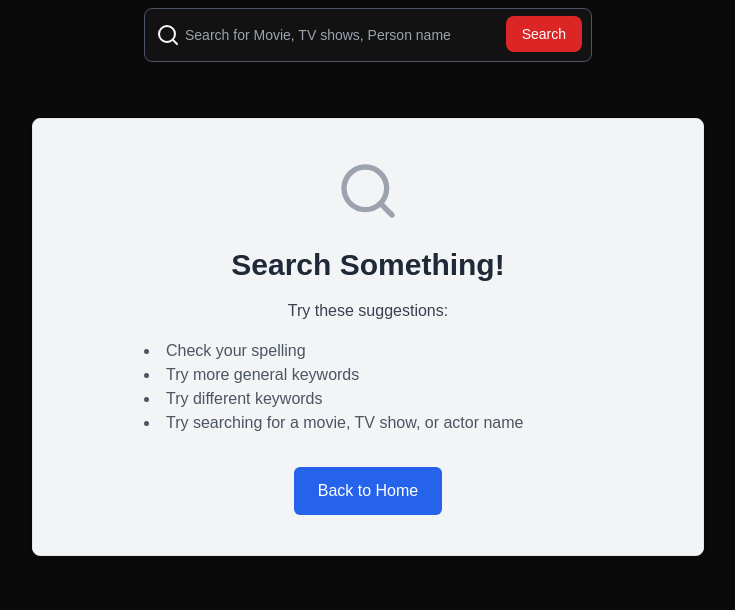
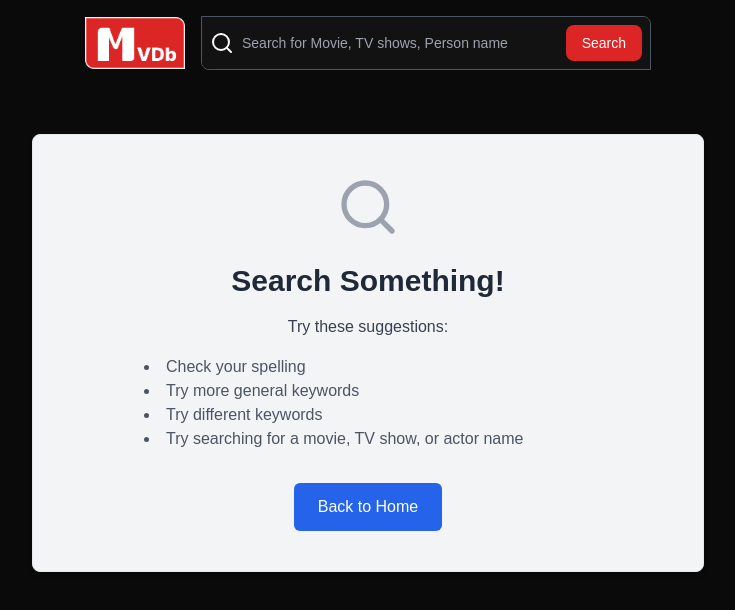
Before and after one commit to qntum-dev/mvdb, a Next.js app: page /search in a window 1280 px wide. Shown: the top 610 px of the page, without its empty margins (272-1007 px from the left). Built offline with nearby package versions, Linux system fonts and the light colour scheme; no server answers.

Commit message:
added logo to the root layout

```diff
--- a/src/app/layout.tsx
+++ b/src/app/layout.tsx
@@ -6,6 +6,7 @@ import SearchForm from "@/components/search/SearchForm";
 import { Suspense } from "react";
 import env from "@/lib/env";
 import { Toaster } from "sonner";
+import Logo from "@/components/custom/Logo";
 // import { SearchContextProvider } from "@/components/search/SearchContextProvider";
 
 const geistSans = Geist({
@@ -24,17 +25,14 @@ export const metadata: Metadata = {
     "Your go-to site for finding movies, TV shows, and celebrity details.",
   icons: {
     icon: ["/favicon.ico"],
-    apple:["/apple-touch-icon.png"],
-    shortcut:["/apple-touch-icon.png"]
-
+    apple: ["/apple-touch-icon.png"],
+    shortcut: ["/apple-touch-icon.png"],
   },
-  openGraph:{
+  openGraph: {
     // url:
-    type:"website",
-    images:[
-      `${env.NEXT_PUBLIC_URL}/logo.png`
-    ]
-  }
+    type: "website",
+    images: [`${env.NEXT_PUBLIC_URL}/logo.png`],
+  },
 };
 // http://localhost:3000/_next/image?url=%2Fmvdb.png&w=1080&q=75
 export default function RootLayout({
@@ -52,16 +50,19 @@ export default function RootLayout({
           enableSystem={false}
           attribute="class"
         >
-
+              <div className="flex items-center gap-4 justify-center mt-4">
+                <Logo/>
+                <div className="w-[450px]">
+                  <SearchForm />
+                </div>
+              </div>
           <Suspense>
             <div className="mt-2">
-              <SearchForm />
             </div>
             <main className="mx-2 pt-6 lg:mx-[150px] md:mx-4 mb-8">
               {children}
             </main>
             <Toaster />
-
           </Suspense>
         </ThemeProvider>
       </body>
--- /dev/null
+++ b/src/components/custom/Logo.tsx
@@ -0,0 +1,21 @@
+"use client"
+import Image from "next/image";
+
+const Logo = () => {
+    return (
+        <a className=" flex justify-center items-center" onClick={(e)=>{
+            e.preventDefault();
+            window.location.href="/";
+          }} href={`${"/"}`}>
+            <Image
+              alt="logo"
+              src="/logo_edited.png"
+              width={"100"}
+              height={"100"}
+              className="object-cover object-center"
+            />
+          </a>
+    );
+}
+
+export default Logo;
--- a/src/components/search/SearchForm.tsx
+++ b/src/components/search/SearchForm.tsx
@@ -15,26 +15,41 @@ const SearchForm = () => {
   }
 
   return (
-    <form className="max-w-md mx-auto" onSubmit={handleSubmit}>
-      <div className="relative">
-        <div className="absolute inset-y-0 start-0 flex items-center ps-3 pointer-events-none">
+    <form className=" mx-auto" onSubmit={handleSubmit}>
+      <div className="flex items-center  border relative rounded-bl-lg rounded-tr-lg overflow-hidden border-gray-600">
+        <div className="pointer-events-none absolute left-2">
           <SearchIcon />
         </div>
+        <div className="w-full ">
         <input
           type="search"
-          className="block w-full p-4 ps-10 text-sm text-gray-900 border border-gray-300 rounded-lg dark:border-gray-600 dark:placeholder-gray-400 dark:text-white"
+          className="block w-full  text-sm px-10 py-4"
           placeholder="Search for Movie, TV shows, Person name"
           value={query}
           onChange={(e) => setQuery(e.target.value)}
           required
         />
-        {/* Search Button with Next.js Link */}
+        </div>
         <a
           href={`/search?query=${encodeURIComponent(query)}`}
-          className="text-white absolute end-2.5 bottom-2.5 bg-red-700 hover:bg-red-800 focus:ring-4 focus:outline-none focus:ring-red-300 font-medium rounded-lg text-sm px-4 py-2 dark:bg-red-600 dark:hover:bg-red-700 dark:focus:ring-red-800"
+          className="text-white absolute bg-red-700 hover:bg-red-800 focus:ring-4 focus:outline-none focus:ring-red-300 font-medium rounded-lg text-sm px-4 py-2 dark:bg-red-600 dark:hover:bg-red-700 dark:focus:ring-red-800 right-2"
         >
           Search
         </a>
+        {/* <input
+          type="search"
+          className="block w-full  text-sm text-gray-900 border border-gray-300 rounded-lg dark:border-gray-600 dark:placeholder-gray-400 dark:text-white"
+          placeholder="Search for Movie, TV shows, Person name"
+          value={query}
+          onChange={(e) => setQuery(e.target.value)}
+          required
+        />
+        <a
+          href={`/search?query=${encodeURIComponent(query)}`}
+          className="text-white absolute end-2.5 bottom-2.5 bg-red-700 hover:bg-red-800 focus:ring-4 focus:outline-none focus:ring-red-300 font-medium rounded-lg text-sm px-4 py-2 dark:bg-red-600 dark:hover:bg-red-700 dark:focus:ring-red-800 "
+        >
+          Search
+        </a> */}
       </div>
     </form>
   );
```
Also changed, not shown: public/home_logo.png (renamed from public/mvdb_logo (2).png), public/logo_edited.png (added).
